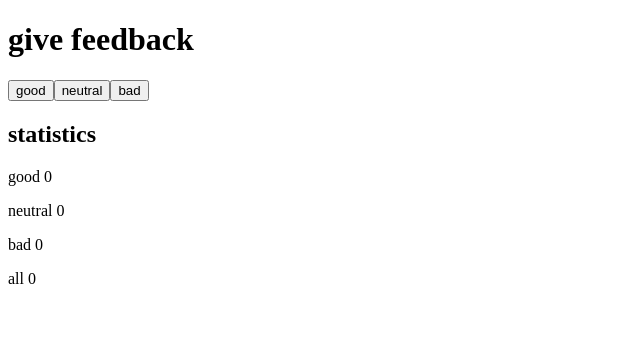
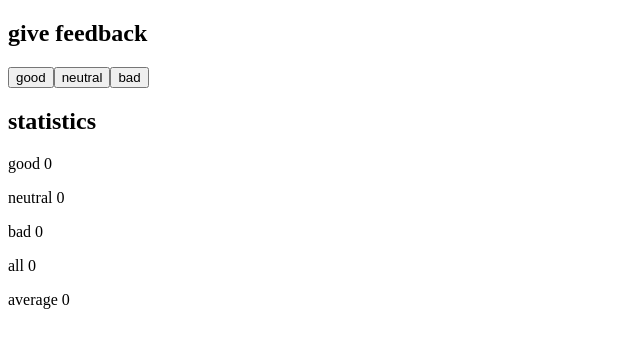
Before and after one commit to jungleistx/fullstackopen, a React (Vite) app in the folder part1/unicafe/: page / in a window 1280 px wide. Shown: the top 348 px of the page, without its empty margins (0-640 px from the left). Built offline with nearby package versions, Linux system fonts and the light colour scheme.

Commit message:
add Average component in unicafe

```diff
--- a/part1/unicafe/src/App.jsx
+++ b/part1/unicafe/src/App.jsx
@@ -11,6 +11,23 @@ const ReviewButton = (props) => (
 const Statistic = (props) => (
   <p>{props.text} {props.value}</p>
 )
+
+
+const Average = ({ text, pos, neg, total }) => {
+  if (total > 0) {
+    const score = (pos-neg) / total
+
+    return (
+      <p>{text} {score}</p>
+    )
+  }
+
+  else {
+    return (
+      <p>{text} 0</p>
+    )
+  }
+}
 
 
 const App = () => {
@@ -34,18 +51,22 @@ const App = () => {
 
   return (
     <div>
-      <h1>give feedback</h1>
+      <section>
+        <h1>give feedback</h1>
 
-      <ReviewButton onClick={handleGoodReview} text="good"/>
-      <ReviewButton onClick={handleNeutralReview} text="neutral"/>
-      <ReviewButton onClick={handleBadReview} text="bad"/>
+        <ReviewButton onClick={handleGoodReview} text="good"/>
+        <ReviewButton onClick={handleNeutralReview} text="neutral"/>
+        <ReviewButton onClick={handleBadReview} text="bad"/>
+      </section>
 
       <section>
         <h2>statistics</h2>
+
         <Statistic text="good" value={good}/>
         <Statistic text="neutral" value={neutral}/>
         <Statistic text="bad" value={bad}/>
         <Statistic text="all" value={total}/>
+        <Average text="average" pos={good} neg={bad} total={total}/>
       </section>
 
     </div>
```
